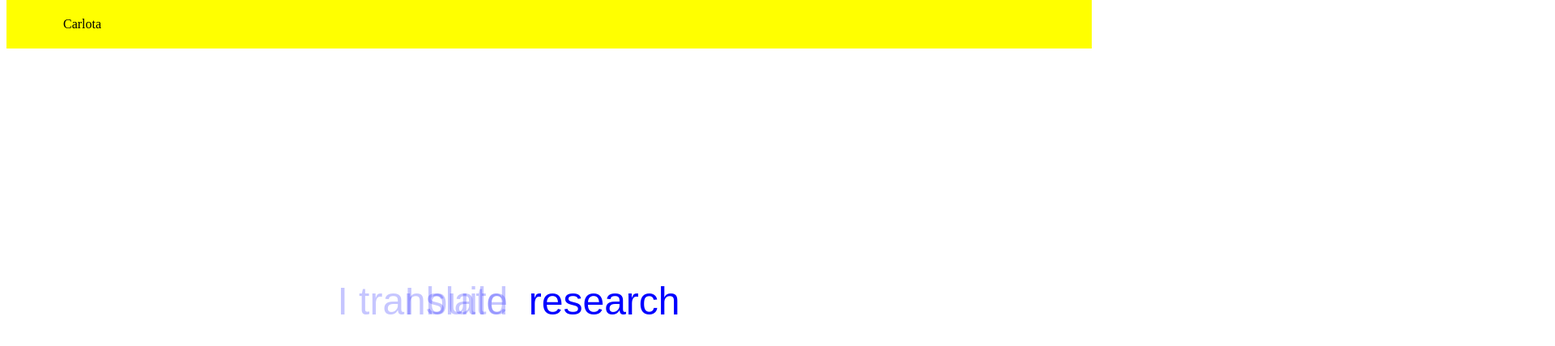
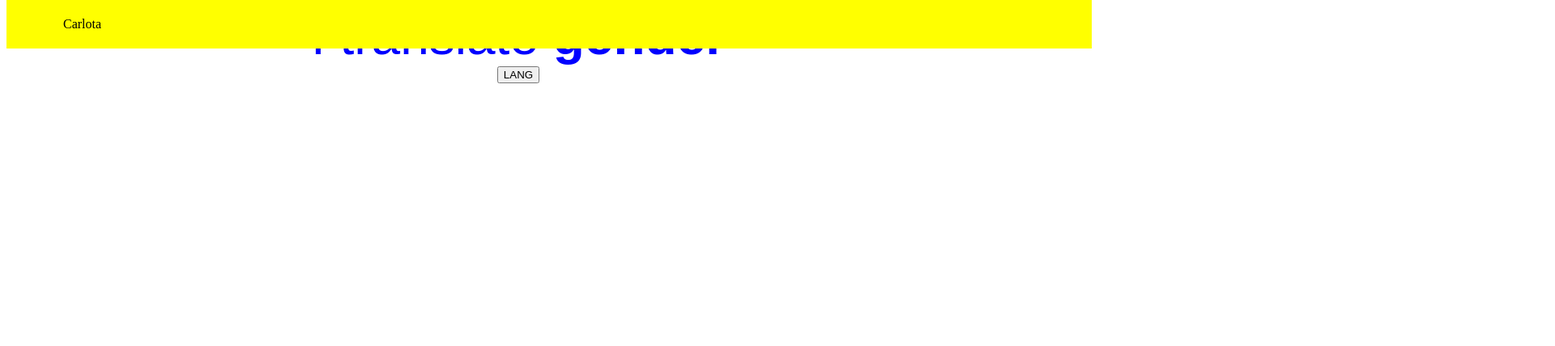
Before and after one commit to lauramiguelanez/Carlota, a React (Create React App) app in the folder client/: page / in a window 1280 px wide. Shown: the top 428 px of the page at 81% size, 1920 px wide, since content can reach past the window. Built offline with nearby package versions, Linux system fonts and the light colour scheme; the HTML template or start-up script is replaced by a standard one.

Commit message:
Landing animation script

```diff
--- a/client/src/components/LandingAnimation.js
+++ b/client/src/components/LandingAnimation.js
@@ -2,37 +2,114 @@ import React, { Component } from "react";
 import { Link } from "react-router-dom";
 import "../css/landing.scss";
 
+const actionsENG = [
+  "I build ",
+  "I translate ",
+  "I curate ",
+  "I question ",
+  "I research ",
+  "I write "
+];
+const objectsENG = [
+  "architecture",
+  "language",
+  "art",
+  "gender",
+  "research",
+  "text"
+];
+
+const actionsFRN = [
+  "Je construis ",
+  "Je traduis ",
+  "Je cure ",
+  "Je questionne ",
+  "Je recherche ",
+  "J'écris "
+];
+const objectsFRN = [
+  "l'architecture",
+  "le langage",
+  "l'art",
+  "le genre",
+  "la recherche",
+  "des textes"
+];
+
+const ActionLangList = [actionsENG, actionsFRN];
+const ObjectLangList = [objectsENG, objectsFRN];
+
+let actions = actionsENG;
+let objects = objectsENG;
+
 export default class LandingAnimation extends Component {
   constructor(props) {
     super(props);
-    this.state = { loggedInUser: null };
+    this.state = {
+      loggedInUser: null
+    };
   }
 
   componentDidMount = () => {
+    this.setState({ actLang: ActionLangList[0], objLang: ObjectLangList[0] });
+    this.changeSentence();
     this.props.newPage();
   };
 
+  randomIndex = () => {
+    let i = Math.floor(Math.random() * actions.length);
+    return i;
+  };
+
+  randomSentence = () => {
+    let randomAction = actions[this.randomIndex()];
+    let randomObject = objects[this.randomIndex()];
+    this.setState({ action: randomAction, object: randomObject });
+  };
+
+  changeSentence = () => {
+    setInterval(this.randomSentence, 1000);
+  };
+
+ /*  rotate = array => {
+    let push = Array.prototype.push,
+      splice = Array.prototype.splice;
+
+    return function(count) {
+      var len = this.length >>> 0, // convert to uint
+        count = count >> 0; // convert to int
+
+      // convert count to value in range [0, len)
+      count = ((count % len) + len) % len;
+
+      // use splice.call() instead of this.splice() to make function generic
+      push.apply(this, splice.call(this, 0, count));
+      return this;
+    };
+  }; */
+
+  changeLang = e => {
+    /* this.rotate(ActionLangList);
+    this.rotate(ObjectLangList); */
+    this.setState({ actLang: ActionLangList[0], objLang: ObjectLangList[0] });
+    this.changeSentence();
+  };
+
   render() {
+    let action = this.state.action;
+    let object = this.state.object;
+
     return (
-      <section className="rw-wrapper">
-        <div className="rw-sentence">
-          <div className="rw-words rw-words-1">
-            <span>I build</span>
-            <span>I translate</span>
-            <span>I curate</span>
-            <span>I question</span>
-            <span>I research</span>
-            <span>I write</span>
-          </div>
-          <div className="rw-words rw-words-2">
-            <span>architecture</span>
-            <span>language</span>
-            <span>art</span>
-            <span>gender</span>
-            <span>research</span>
-            <span>text</span>
+      <section>
+        <div className="landing-wrapper">
+          <div className="landing-text">
+            <p className="landing-random action">{action}</p>
+            <p className="landing-random object">{object}</p>
           </div>
         </div>
+        <button className="lang-button" onClick={e => this.changeLang(e)}>
+          LANG
+        </button>
       </section>
     );
   }
--- a/client/src/css/index.scss
+++ b/client/src/css/index.scss
@@ -1,11 +1,11 @@
-@import url('https://fonts.googleapis.com/css?family=Karla');
+@import url('https://fonts.googleapis.com/css?family=Karla:400,700');
 @import "variables.scss";
 @import "mixins.scss";
 
 body {
   margin: 0;
   padding: 0;
-  font-family: $karla-font, sans-serif;
+  font-family: $main-font, sans-serif;
   -webkit-font-smoothing: antialiased;
   -moz-osx-font-smoothing: grayscale;
   color: $primary-color;
--- a/client/src/css/landing.scss
+++ b/client/src/css/landing.scss
@@ -1,96 +1,35 @@
 @import "variables.scss";
 
-.rw-wrapper{
-    font-family: $karla-font;
-    //width: 100vw;
-    //padding: 50px;
-    overflow-x: hidden;
-
+section{
+    width: 90vw;
+    display: flex;
+    flex-direction: column;
 }
 
-.rw-sentence{
-    margin: 0;
-    //text-shadow: 1px 1px 1px rgba(255,255,255,0.8);
+.landing-wrapper{
+    display: flex;
+    flex-direction: row;
+    align-self: center;
+    justify-self: center;
+}
+.landing-text{
+    font-family: $main-font;
+    font-size: 4rem;
+    color: $landing-color;
 }
 
-.rw-sentence span{
-    color: $landing-color;
-    //white-space: nowrap;
-    font-size: 300%;
-    font-weight: normal;
-}
-
-.rw-words{
+.landing-random {
     display: inline;
 }
 
-.rw-words span{
-    position: absolute;
-    opacity: 0;
-    overflow: hidden;
-    padding: 0 1%;
+.action {
+    font-weight: 400;
+}
+.object{
+    font-weight: 700;
 }
 
-.rw-words-1 span{
-    text-align: right;
-    right: 50vw;
-    bottom: 50vh;
-    animation: rotateWordsFirst 18s linear infinite 0s;
+.lang-button{
+    align-self: center;
+
 }
-.rw-words-2 span{
-    text-align: left;
-    left: 50vw;
-    bottom: 50vh;
-    animation: rotateWordsSecond 6s linear infinite 0s;
-}
-
-.rw-words-1 span:nth-child(2) {
-    animation-delay: 3s;
-}
-.rw-words-1 span:nth-child(3) {
-    animation-delay: 6s;
-}
-.rw-words-1 span:nth-child(4) {
-    animation-delay: 9s;
-}
-.rw-words-1 span:nth-child(5) {
-    animation-delay: 12s;
-}
-.rw-words-1 span:nth-child(6) {
-    animation-delay: 15s;
-}
-
-.rw-words-2 span:nth-child(2) {
-    animation-delay: 1s;
-}
-.rw-words-2 span:nth-child(3) {
-    animation-delay: 2s;
-}
-.rw-words-2 span:nth-child(4) {
-    animation-delay: 3s;
-}
-.rw-words-2 span:nth-child(5) {
-    animation-delay: 4s;
-}
-.rw-words-2 span:nth-child(6) {
-    animation-delay: 5s;
-}
-
-
-@keyframes rotateWordsFirst {
-    0% { opacity: 1; animation-timing-function: step-start; width: 0px; }
-    10% { opacity: 0; width: 0px; }
-    15% { opacity: 1; width: 100%; }
-    27% { opacity: 1; width: 100%; }
-    28% { opacity: 0; width: 100%; }
-    100% { opacity: 0; }
-}
-
-@keyframes rotateWordsSecond {
-    0% { opacity: 1; animation-timing-function: step-start; width: 0px; }
-    10% { opacity: 0; width: 0px; }
-    15% { opacity: 1; width: 100%; }
-    27% { opacity: 1; width: 100%; }
-    28% { opacity: 0; width: 100%; }
-    100% { opacity: 0; }
-}
--- a/client/src/css/variables.scss
+++ b/client/src/css/variables.scss
@@ -4,6 +4,6 @@ $accent-color: pink;
 $background-color: yellow;
 $landing-color: blue;
 
-$karla-font: 'Karla', sans-serif;
+$main-font: 'Karla', sans-serif;
 
 $nav-height: 60px;
```
